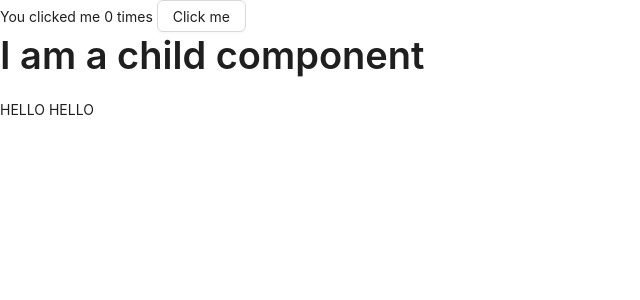
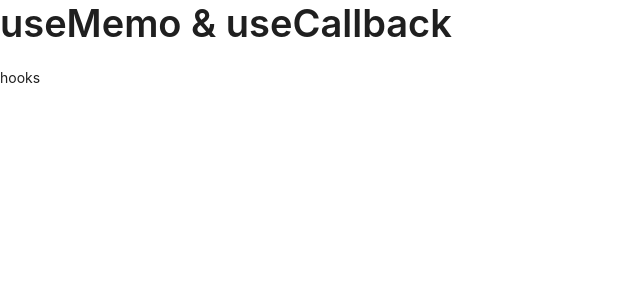
Before and after one commit to ianesteves0124/pern2.0, a React (Create React App) app: page / in a window 1280 px wide. Shown: the top 300 px of the page, without its empty margins (0-640 px from the left). Built offline with nearby package versions, Linux system fonts and the light colour scheme.

Commit message:
useCallback

```diff
--- a/src/App.jsx
+++ b/src/App.jsx
@@ -5,7 +5,9 @@ import React from 'react';
 // import FourthPage from './pages/FourthPage';
 // import FifthPage from './pages/FifthPage';
 // import SixthPage from './pages/SixthPage';
-import SeventhPage from './pages/SeventhPage';
+// import SeventhPage from './pages/SeventhPage';
+import EighthPage from './pages/EighthPage';
+
 function App() {
   //COMPONENTS useState() AND useProps();
   return (
@@ -15,8 +17,9 @@ function App() {
       <ThirdPage randomMax={8} />  // useEffect
       <FourthPage /> //CUSTOM HOOKS
       <FifthPage /> // useRef*
-       <SixthPage /> //HOC*/}
-      <SeventhPage />
+       <SixthPage /> //HOC
+        <SeventhPage />//useMemo */}
+      <EighthPage />
     </div>
   );
 }
--- /dev/null
+++ b/src/pages/EighthPage.jsx
@@ -0,0 +1,15 @@
+import React from 'react';
+import { Typography } from 'antd';
+
+const { Title, Text } = Typography;
+
+const EighthPage = () => {
+  return (
+    <div>
+      <Title>useMemo & useCallback</Title>
+      <Text>hooks</Text>
+    </div>
+  );
+};
+
+export default EighthPage;
```
